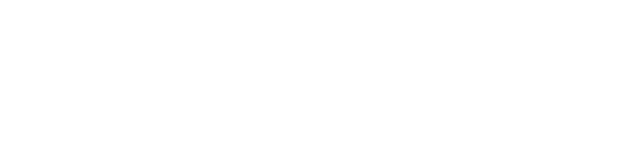
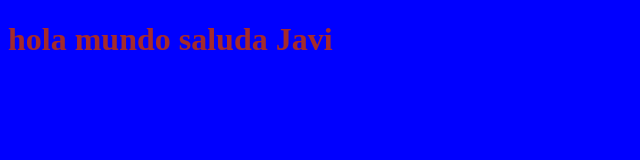
Before and after one commit to AteneaC/Primerrepositorio, a plain HTML site: page index.html in a window 1280 px wide. Shown: the whole page, without its empty margins (0-640 px from the left). Drawn offline with Linux system fonts and the light colour scheme.

Commit message:
actualizando contenido

```diff
--- /dev/null
+++ b/colores.css
@@ -0,0 +1,8 @@
+body{
+
+
+background-color: blue;
+
+color: brown;
+
+}
--- a/index.html
+++ b/index.html
@@ -1 +1,15 @@
-<html></html>
+<!DOCTYPE html>
+<html lang="en">
+<head>
+    <meta charset="UTF-8">
+    <meta http-equiv="X-UA-Compatible" content="IE=edge">
+    <meta name="viewport" content="width=device-width, initial-scale=1.0">
+    <link rel="stylesheet" href="colores.css">
+    <title>Document</title>
+</head>
+<body>
+
+<h1>hola mundo saluda Javi</h1>
+
+</body>
+</html>
```
